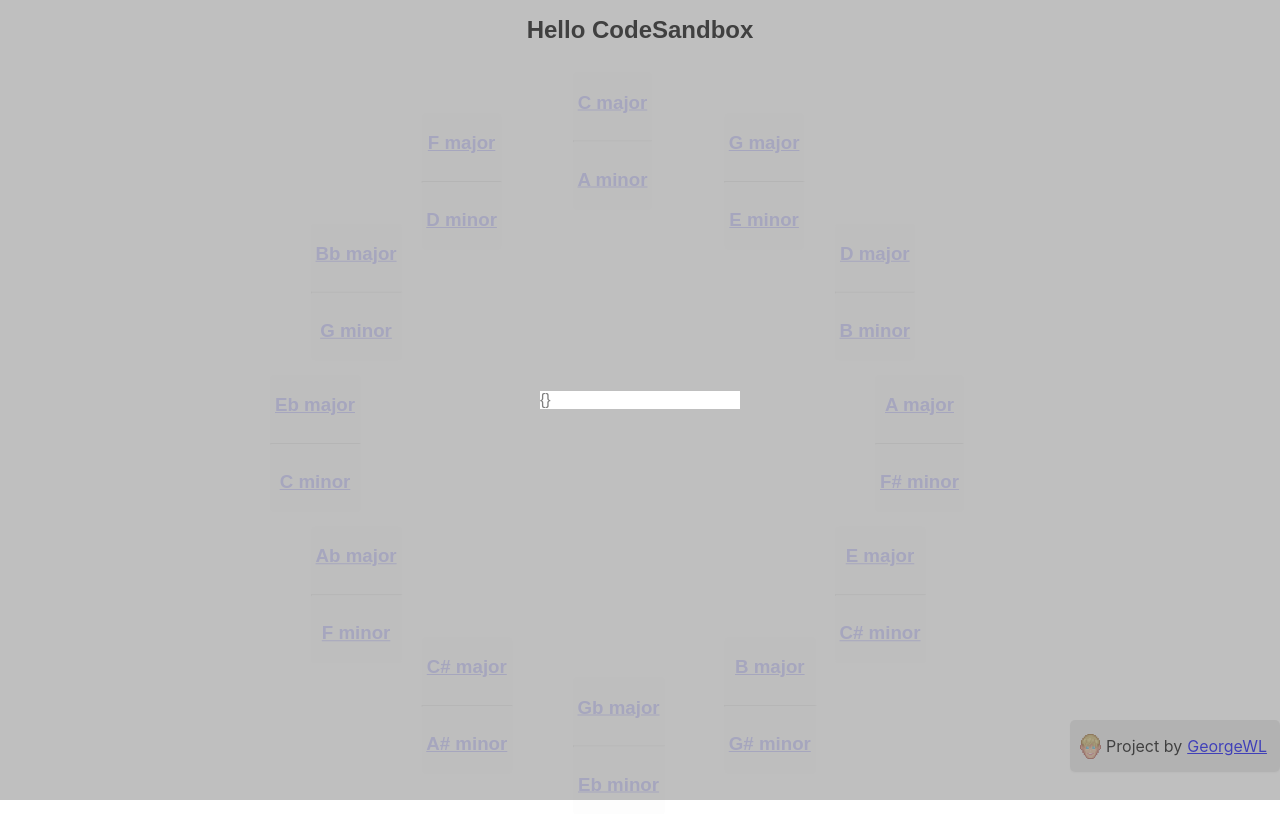
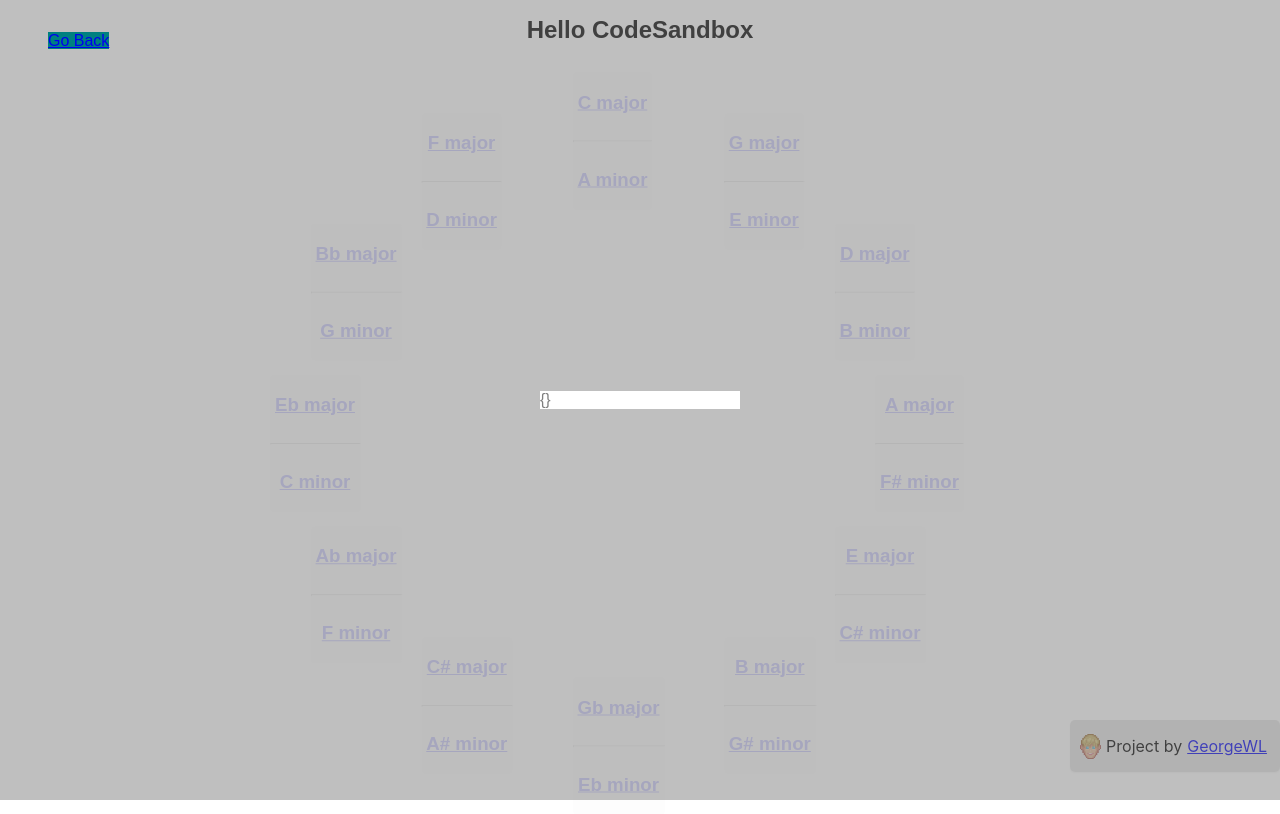
Before and after one commit to GeorgeWL/key-signatures-react-2, a React (Create React App) app: page /chord in a window 1280 px wide. Built offline with nearby package versions, Linux system fonts and the light colour scheme; what @tonaljs/scale would draw is missing.

Commit message:
circlelist cleanup. use location matching for if link should be visble.

```diff
--- a/src/components/CircleOfFifths/CircleList.js
+++ b/src/components/CircleOfFifths/CircleList.js
@@ -5,11 +5,6 @@ import { useLocation } from "react-router";
 import classNames from "classnames";
 const CircleBody = () => {
   let location = useLocation();
-  console.log({
-    pathname: location.pathname,
-    isMatch: location.pathname.includes("chord")
-  });
-
   return (
     <ul
       className={classNames(styles.list, {
--- a/src/components/Navigation.js
+++ b/src/components/Navigation.js
@@ -1,9 +1,10 @@
-import { NavLink, useRouteMatch } from "react-router-dom";
+import { NavLink, useLocation, useRouteMatch } from "react-router-dom";
 import styles from "../styles/navigation.module.scss";
 const Navigation = () => {
-  let isMatch = useRouteMatch("/");
+  let location = useLocation();
+  let isMatch = location.pathname === "/";
   return (
-    <nav>
+    <nav className={styles.nav}>
       {!isMatch && (
         <ul>
           <li>
--- a/src/styles/navigation.module.scss
+++ b/src/styles/navigation.module.scss
@@ -1,5 +1,7 @@
 .nav{
   list-style: none;
+  z-index: 3;
+  position: absolute;
 }
 .navLink{
   background: hotpink;
```
